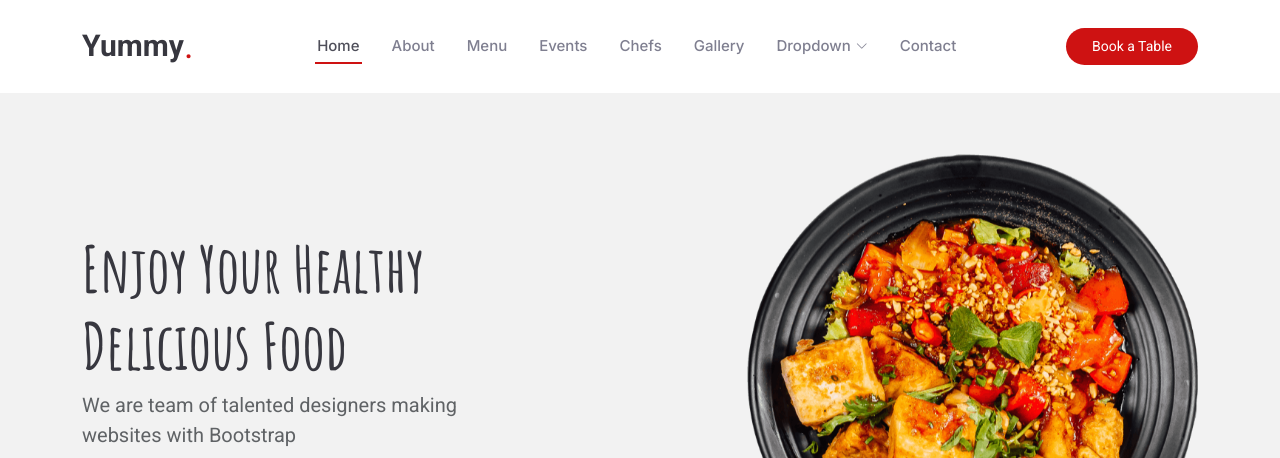
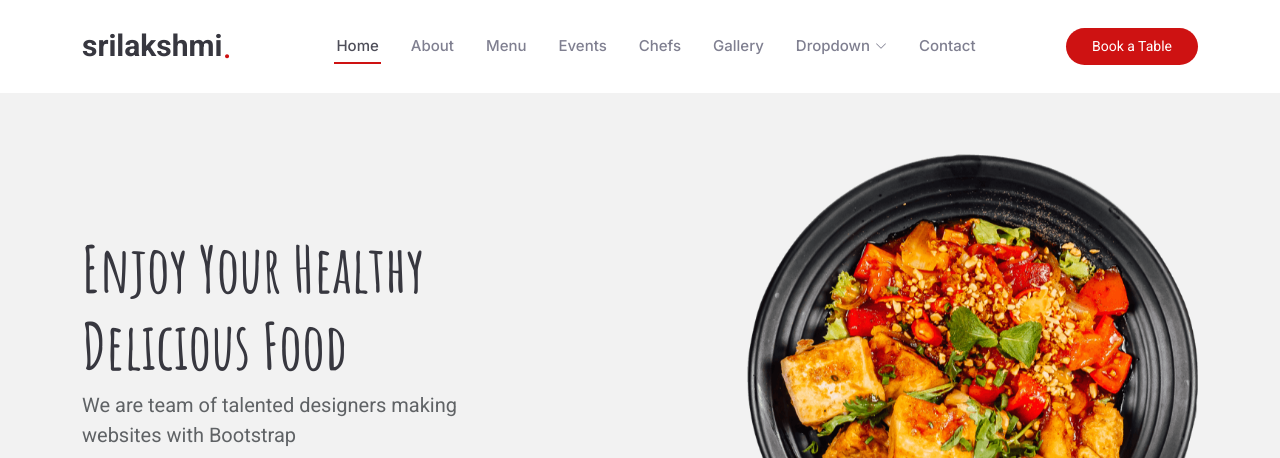
Before and after one commit to srilakshmi1725/srilakshmi1725.github.io, a plain HTML site: page index.html in a window 1280 px wide. Shown: the top 458 px of the page. Drawn offline with Linux system fonts and the light colour scheme.

Commit message:
Update index.html

```diff
--- a/index.html
+++ b/index.html
@@ -44,7 +44,7 @@
       <a href="index.html" class="logo d-flex align-items-center me-auto me-xl-0">
         <!-- Uncomment the line below if you also wish to use an image logo -->
         <!-- <img src="assets/img/logo.png" alt=""> -->
-        <h1 class="sitename">Yummy</h1>
+        <h1 class="sitename">srilakshmi</h1>
         <span>.</span>
       </a>
 
```
